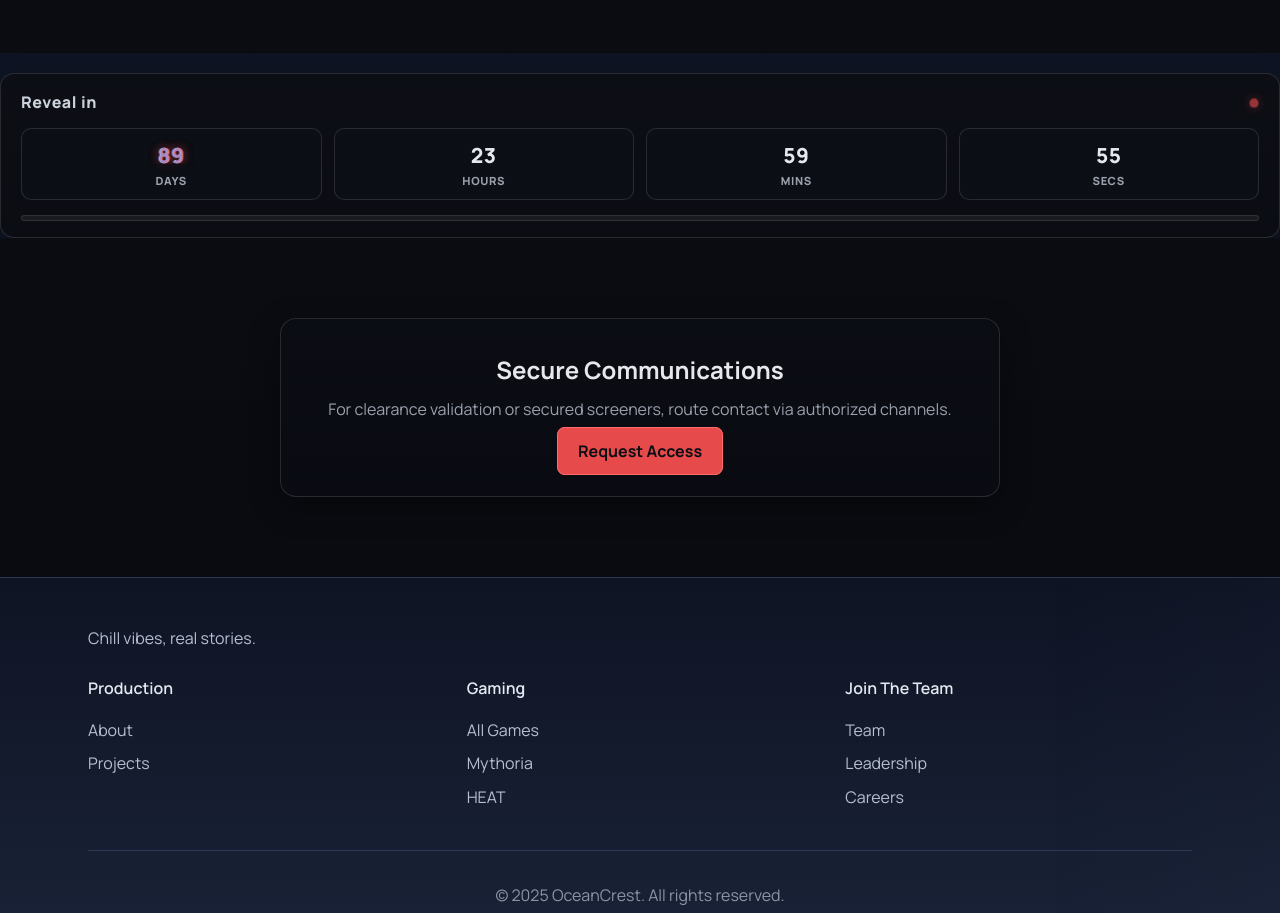
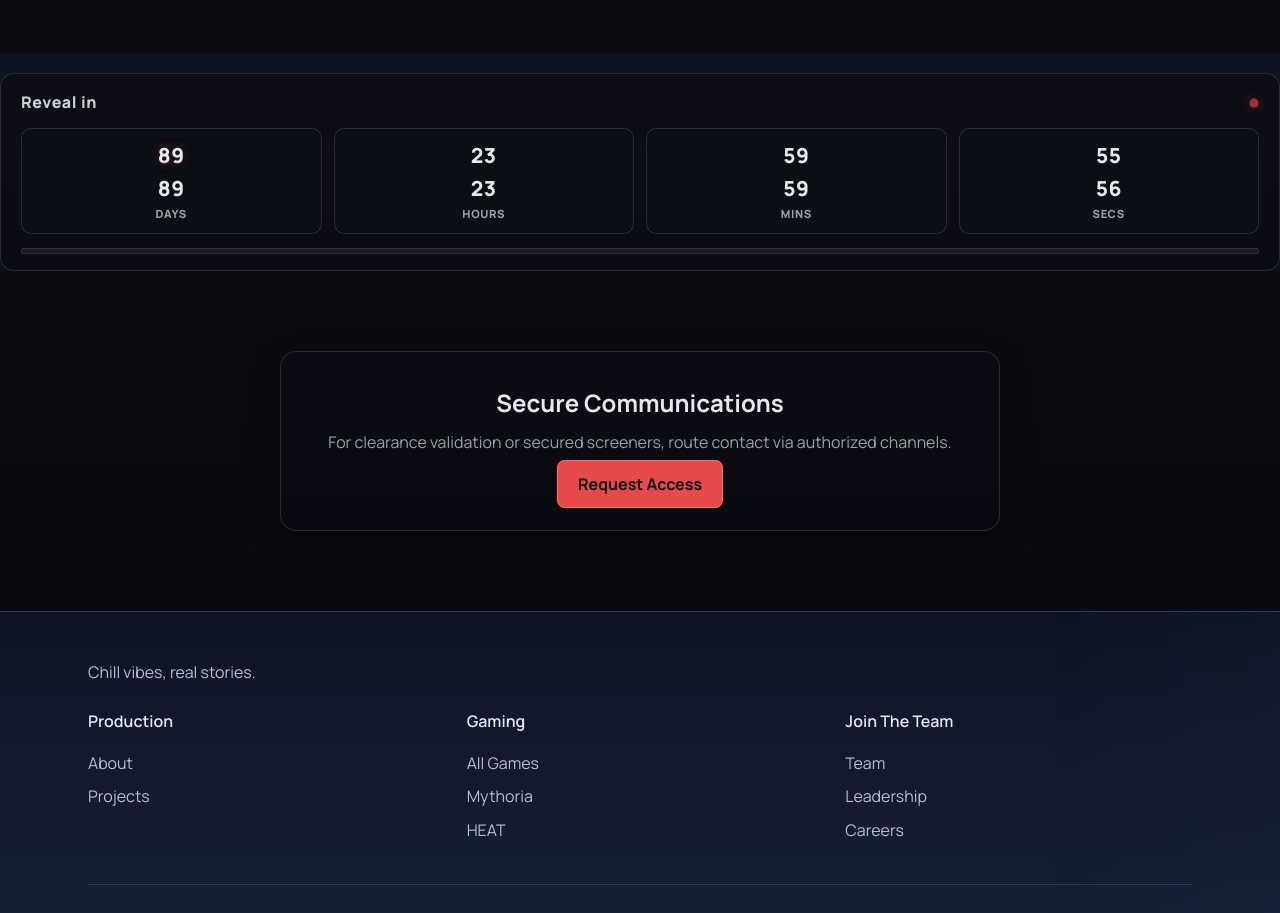
Before and after one commit to natxeula/OceanCrest, a Next.js app: page /classified in a window 1280 px wide. Shown: the part 1080-1993 px from the top of the page. Built offline with nearby package versions, Linux system fonts and the light colour scheme.

Commit message:
Introduce SlideValue for top-to-bottom number transitions and use it
cgen-ca860db7c0564f26af4d3a23bb0f5f5e

```diff
--- a/components/SCPCountdown.tsx
+++ b/components/SCPCountdown.tsx
@@ -26,6 +26,25 @@ function format(durationMs: number) {
     minutes: minutes.toString().padStart(2, '0'),
     seconds: seconds.toString().padStart(2, '0'),
   }
+}
+
+function usePrevious<T>(value: T) {
+  const ref = useRef(value)
+  useEffect(() => { ref.current = value })
+  return ref.current
+}
+
+type SlideValueProps = { text: string; glitch?: boolean }
+function SlideValue({ text, glitch }: SlideValueProps) {
+  const prev = usePrevious(text)
+  return (
+    <div className="sv-container">
+      <div className="sv-track" key={text}>
+        <span className={`scp-time-value ${glitch ? 'glitch' : ''}`} data-text={text}>{text}</span>
+        <span className="scp-time-value sv-prev">{prev}</span>
+      </div>
+    </div>
+  )
 }
 
 export default function SCPCountdown({ days = 90, storageKey = 'classifiedRevealTarget', label = 'Reveal in' }: Props) {
@@ -90,19 +109,19 @@ export default function SCPCountdown({ days = 90, storageKey = 'classifiedReveal
       ) : (
         <div className="scp-time-grid" role="group" aria-label="Time remaining">
           <div className="scp-time-box">
-            <span className="scp-time-value glitch" data-text={String(f.days)}>{f.days}</span>
+            <SlideValue text={String(f.days)} glitch />
             <span className="scp-time-unit">days</span>
           </div>
           <div className="scp-time-box">
-            <span className="scp-time-value">{f.hours}</span>
+            <SlideValue text={String(f.hours)} />
             <span className="scp-time-unit">hours</span>
           </div>
           <div className="scp-time-box">
-            <span className="scp-time-value">{f.minutes}</span>
+            <SlideValue text={String(f.minutes)} />
             <span className="scp-time-unit">mins</span>
           </div>
           <div className="scp-time-box">
-            <span className="scp-time-value">{f.seconds}</span>
+            <SlideValue text={String(f.seconds)} />
             <span className="scp-time-unit">secs</span>
           </div>
         </div>
```
